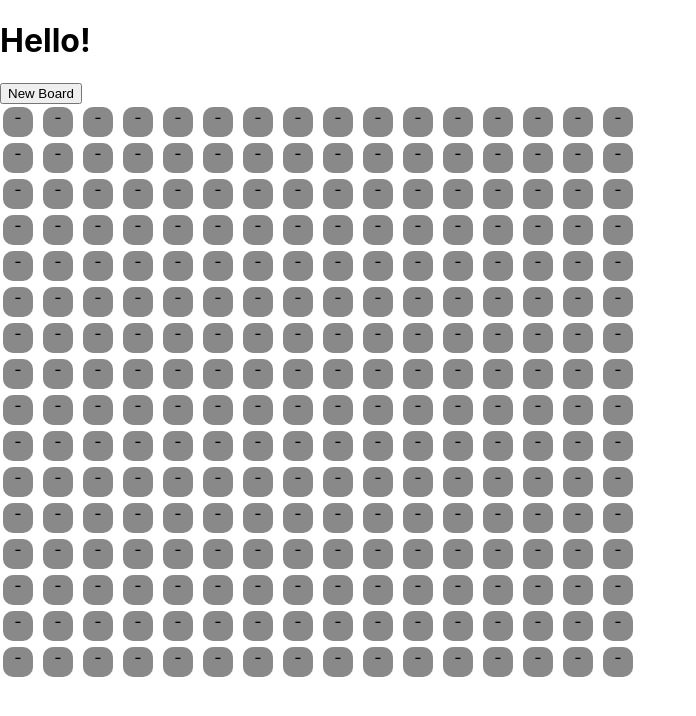
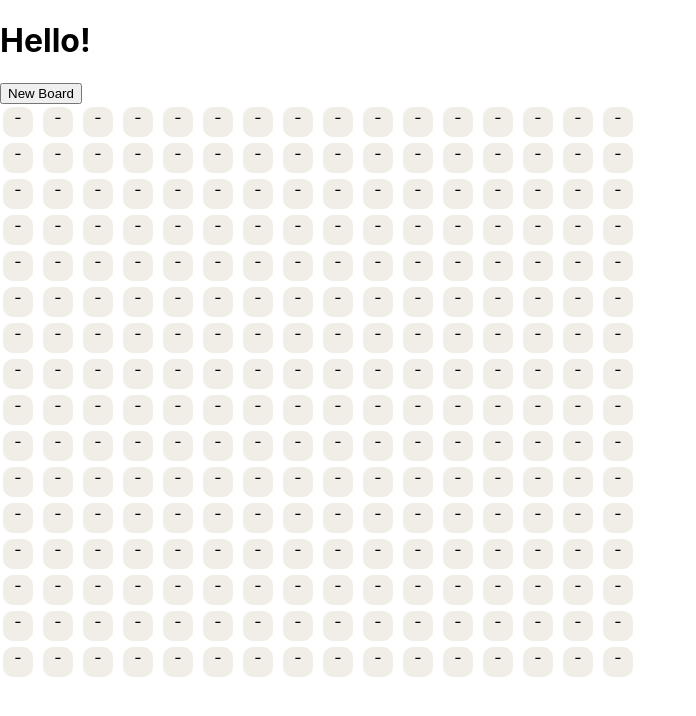
Before and after one commit to mgmodell/lastword, a Next.js app: page / in a window 1280 px wide. Shown: the top 716 px of the page, without its empty margins (0-696 px from the left). Built offline with nearby package versions, Linux system fonts and the light colour scheme; no server answers.

Commit message:
Build is getting there

```diff
--- a/pages/boardBuilder.tsx
+++ b/pages/boardBuilder.tsx
@@ -104,7 +104,6 @@ export default function BoardBuilder(props){
 
   const placeWords = ()=>{
     const count = 10 + Math.round( (Math.random() * 20) );
-    console.log( count );
     const tmpWords:Array<PlacedWord> = [];
 
     const tmpUsedCells = [...usedCells];
@@ -135,7 +134,7 @@ export default function BoardBuilder(props){
           placedWord.x = position;
         }
       } else {
-        const anchorCell = tmpUsedCells.reverse.find( (cell) => {
+        const anchorCell = tmpUsedCells.reverse().find( (cell) => {
           if( placeWords.length % 2 == 1 ){
 
           }
@@ -165,6 +164,7 @@ export default function BoardBuilder(props){
 
       }
       if( isValidPlacement( placedWord ) ){
+        console.log( 'adding', placedWord );
         tmpWords.push(placedWord );
         setPlacement( placedWord, tmpUsedCells );
       }
@@ -207,7 +207,7 @@ export default function BoardBuilder(props){
   }
   const isValidPlacement = ( placedWord:PlacedWord ) =>{
     let valid = false;
-    console.log( placedWord );
+    console.log( 'validating', placedWord );
     if( (placedWord.orientation === Orientation.HORIZONTAL ||
           placedWord.orientation === Orientation.VERTICAL ) &&
           placedWord.word !== '' & placedWord.word.length > 1 ){
@@ -219,14 +219,17 @@ export default function BoardBuilder(props){
         for( let index = 0; index < baseWord.cells.length;  index ++ ){
           const nextCell = baseWord.cells[ index ];
           const nextWord = findFullWord( nextCell.xPos, nextCell.yPos, crossOrientation );
-          if( baseWords.indexOf( nextWord.word ) < 0){
+          if( nextWord.word.length > 0 && baseWords.indexOf( nextWord.word ) < 0){
             return valid;
           }
 
         }
       }
       valid = true;
+    } else {
+      console.log( 'no check' );
     }
+    return valid;
   }
 
   const findFullWord = ( startX:number, startY:number, orientation:Orientation, baseWord = '' ) => {
@@ -254,9 +257,11 @@ export default function BoardBuilder(props){
       curX = startX + (index * crawler[0]);
       curY = startY + (index * crawler[1]);
       wordCells.push(grid[ curX][curY] );
-      word += grid[curX][curY].letter;
-
-
+      if( grid[curX][curY].letter === '' ){
+        word += baseWord.charAt( index );
+      } else {
+        word += grid[curX][curY].letter;
+      }
       index++;
 
     } while (curX < (GRID_SIZE -1) &&
@@ -305,9 +310,14 @@ export default function BoardBuilder(props){
         for( let y_pos = 0; y_pos < y; y_pos ++  ){
           const cur_pos = (x_pos * x ) + y_pos;
           const cur_cell = grid[x_pos][y_pos];
+          const classes = [cur_cell.letter === '' ? styles.irrelevant : styles.relevant];
+          if( cur_cell.focused ){
+            classes.push( styles.current );
+          }
+
           output.push(
             <div key={cur_pos}
-              className={cur_cell.focused ? styles.current : styles.inactive }
+              className={classes.join(' ')}
               xpos={x_pos}
               ypos={y_pos}
               onClick={selectCell}
--- a/styles/Home.module.css
+++ b/styles/Home.module.css
@@ -10,15 +10,19 @@
   border-radius: 10px;
   width: 30px;
   height: 30px;
-  background-color: #22222288;
   vertical-align: middle;
   text-align: center;
-  border-color: #000505;
-  border-width: thick;
   margin: 3px;
+  border-width: thin;
 
 }
-.board > div.inactive {
+.board > div.irrelevant {
+  background-color:rgb(241, 237, 231);
+  border-color: #ceb150;
+
+}
+.board > div.relevant {
+  background-color:burlywood;
   border-color: #50ce6f;
 
 }
```
